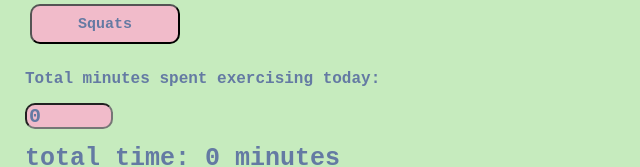
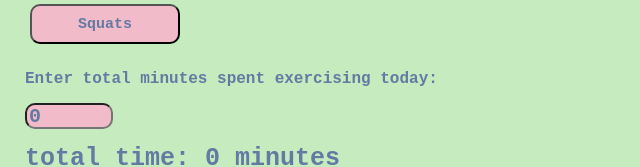
Before and after one commit to julianamacedo1/exercise-app, a React (Create React App) app: page / in a window 1280 px wide. Shown: the part 397-564 px from the top of the page, without its empty margins (0-640 px from the left). Built offline with nearby package versions, Linux system fonts and the light colour scheme.

Commit message:
March 6, 2021 5:16 PM

```diff
--- a/src/components/TotalExercise/index.js
+++ b/src/components/TotalExercise/index.js
@@ -13,7 +13,7 @@ export default class TotalExercise extends React.Component {
     render() {
         return (
             <>
-            <p>Total minutes spent exercising today:</p>
+            <p>Enter total minutes spent exercising today:</p>
             <input
                 type="number"
                 value={this.state.minutes}
```
